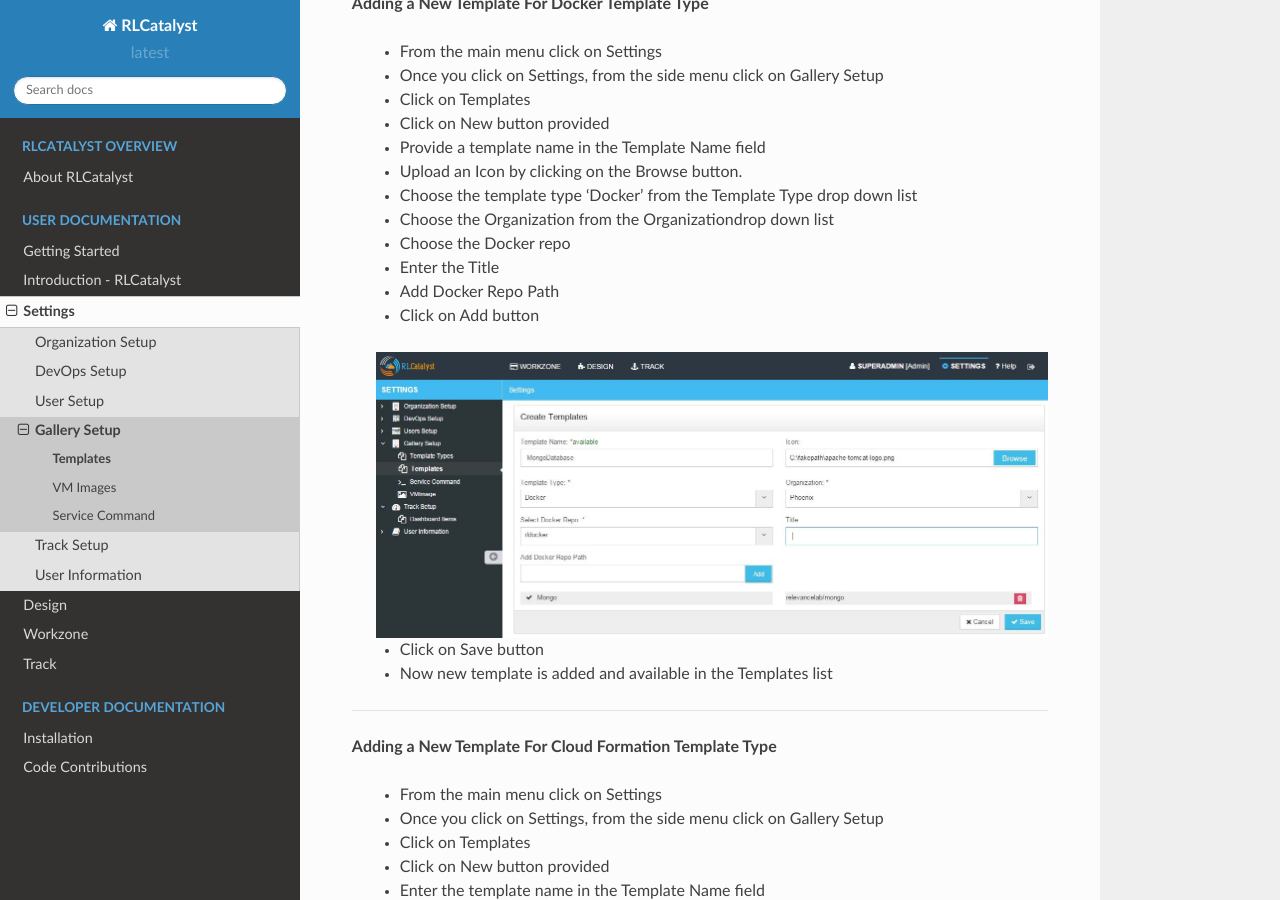
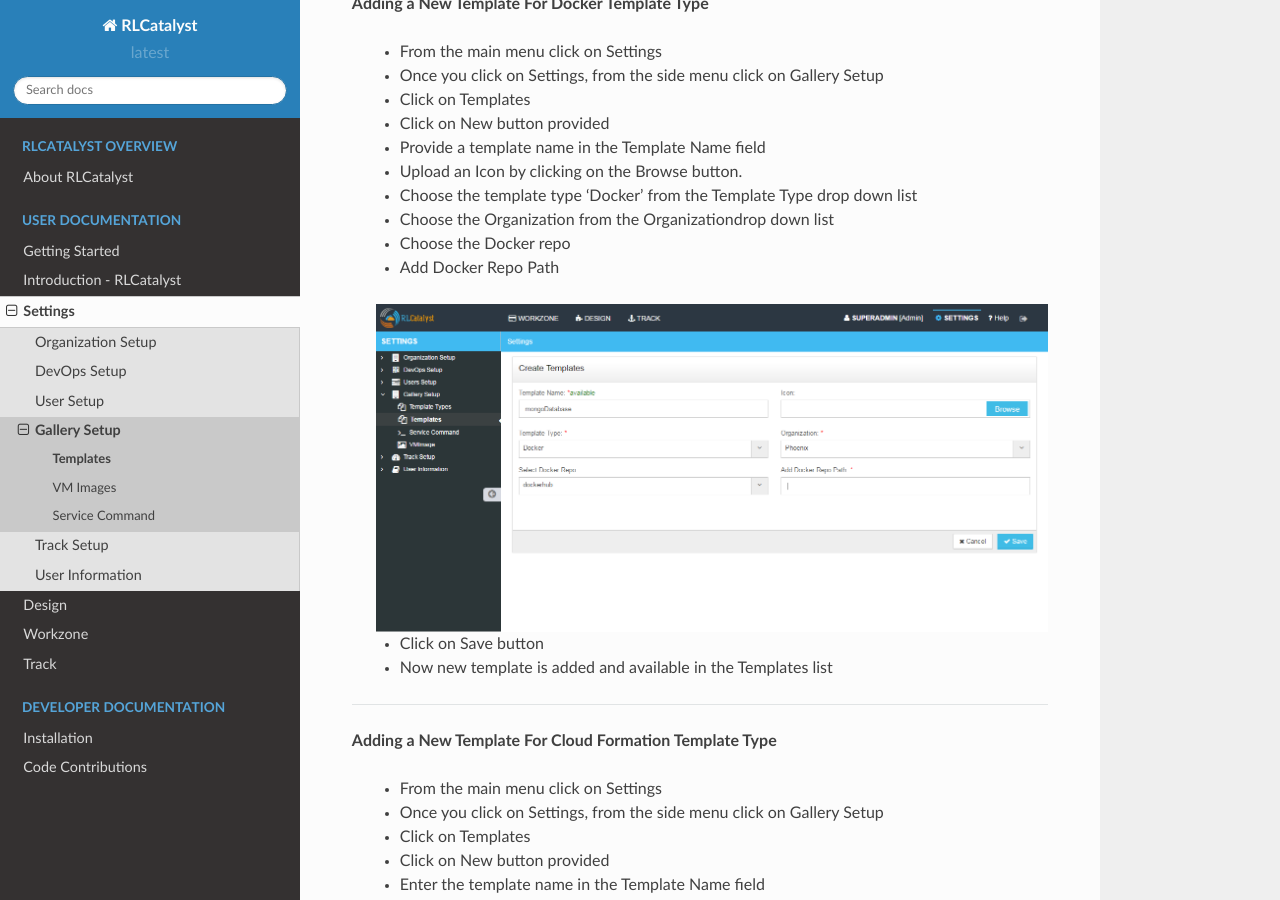
Before and after one commit to RLOpenCatalyst/catdocs, a Sphinx documentation site: the page built from Catalyst/source/gallerydefined.rst, in a window 1280 px wide and 900 px high, scrolled down 1006 px. Built offline with Sphinx 7.4.7 and the Read the Docs theme 2.0.0, drawn with Linux system fonts in a browser that asks for light colours.

Commit message:
update docker template creation

```diff
--- a/Catalyst/source/gallerydefined.rst
+++ b/Catalyst/source/gallerydefined.rst
@@ -43,11 +43,9 @@ Templates internally contains roles or cookbooks. With the help of templates als
  * Choose the template type 'Docker' from the Template Type drop down list
  * Choose the Organization from the Organizationdrop down list
  * Choose the Docker repo
- * Enter the Title
  * Add Docker Repo Path
- * Click on Add button
 
- .. image:: /images/dockerTemplate.JPG
+ .. image:: /images/dockerTemplate.png
 
  * Click on Save button
 
```
Also changed, not shown: Catalyst/source/images/dockerTemplate.png (added).
